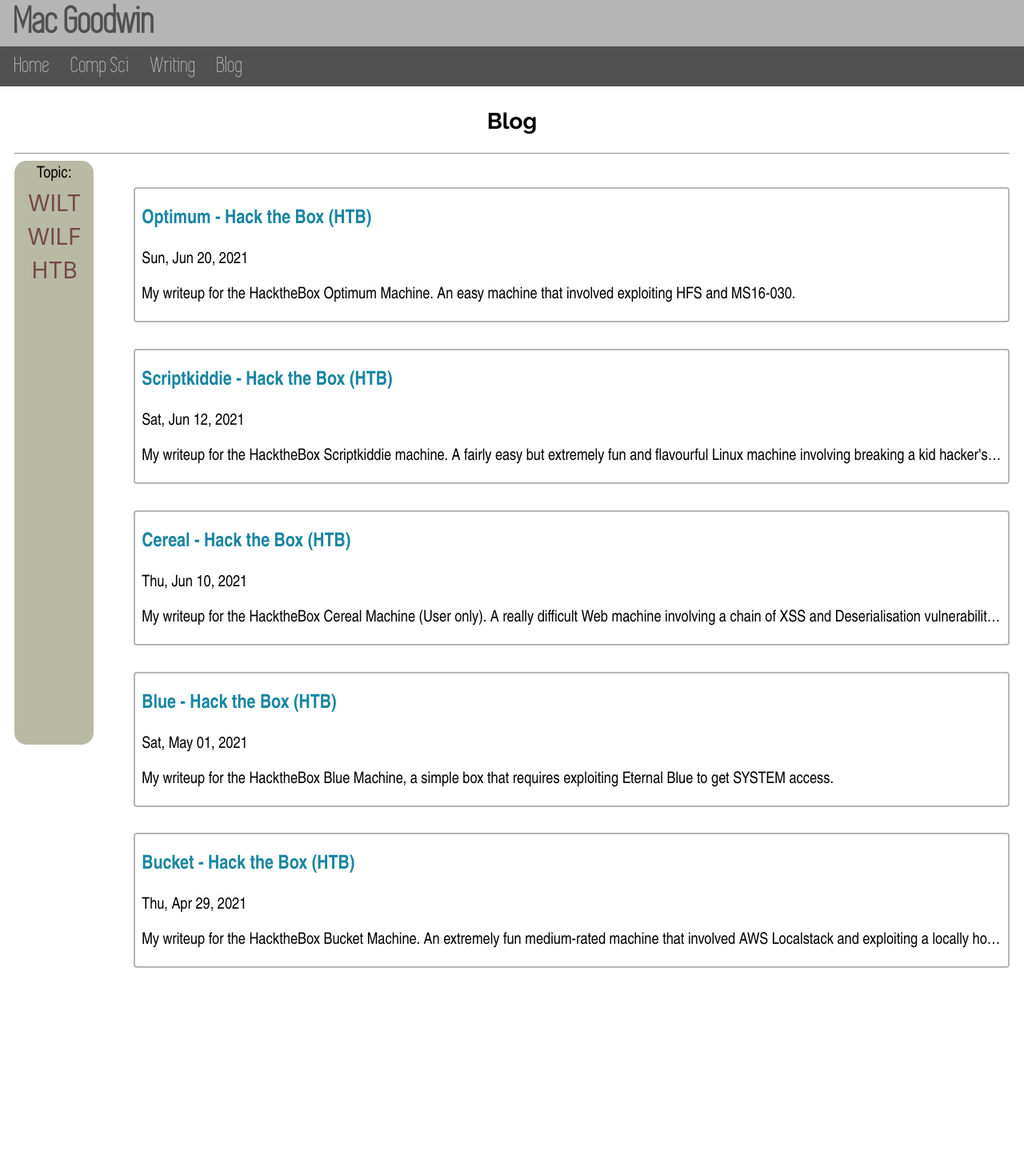
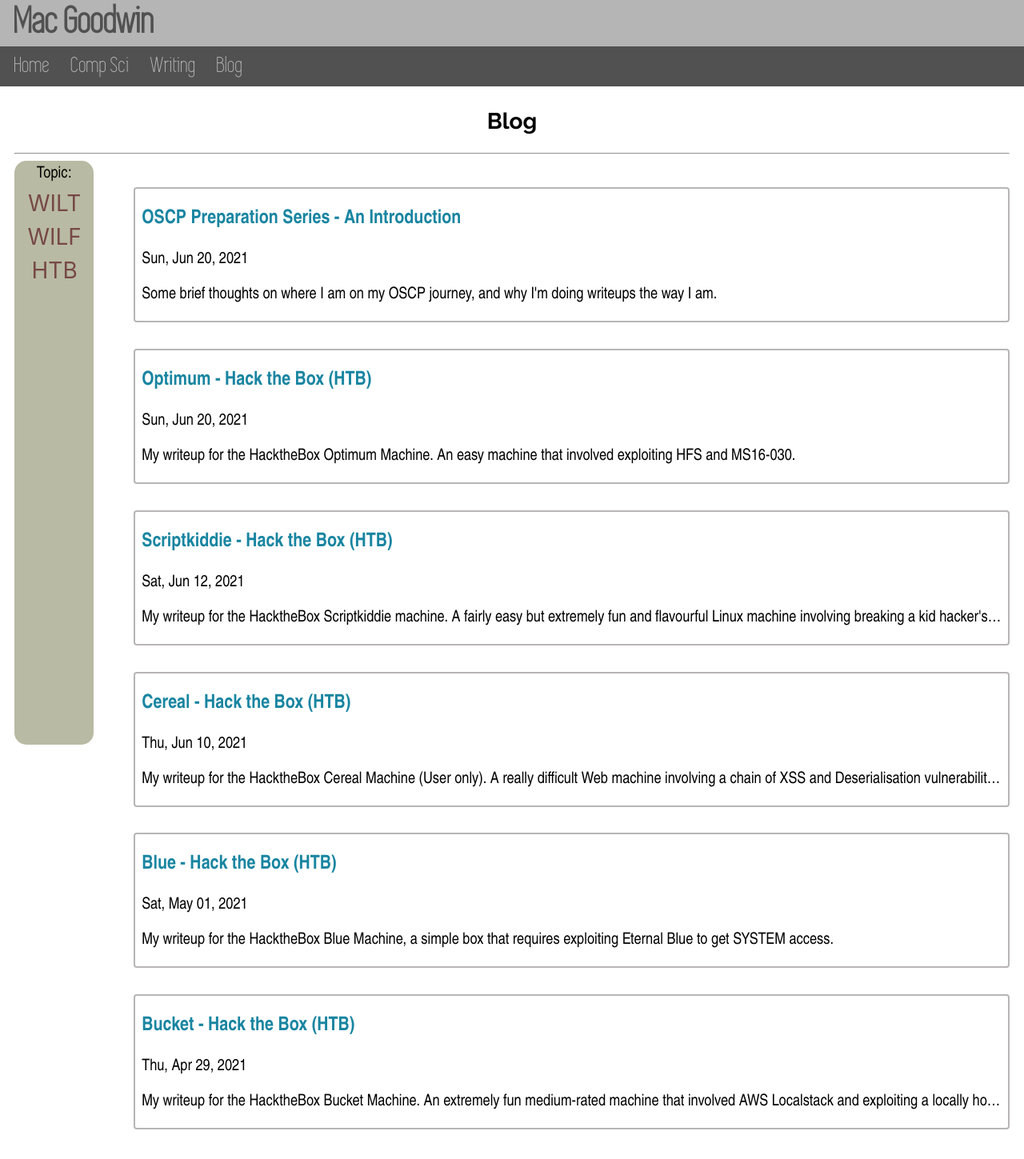
Before and after one commit to Twigonometry/mac-goodwin.com, a Jekyll site: the page built from mac-goodwin/blog/index.html, in a window 1280 px wide. Shown: the whole page at 80% size. Built offline with Jekyll 4.4.1, drawn with Linux system fonts in a browser that asks for light colours; some web fonts are replaced; before the commit the page ends 1247 px from its top, so only the background shows below that; part of the change alters nothing that is shown.

Commit message:
OSCP Prep Intro Blog post

```diff
--- /dev/null
+++ b/mac-goodwin/blog/HTB/_posts/2021-06-20-oscp-intro.md
@@ -0,0 +1,169 @@
+---
+layout: post
+layout: default
+title: "OSCP Preparation Series - An Introduction"
+description: "Some brief thoughts on where I am on my OSCP journey, and why I'm doing writeups the way I am."
+category_string: "none"
+custom_css: ['blogs']
+---
+
+# OSCP Prep Series Intro
+
+As I prepare for my OSCP exam, I will be blogging about all the things I've learned. This will mostly be in the form of Hack the Box retired machine writeups, but I'll also be regularly adding to my Cybersecurity Notes repository with the things I've learned. This might come in the form of detailed posts about topics, such as a Buffer Overflow or Web Hacking methodology guide, or a cheatsheet such as a list of useful Windows commands I've used along the way.
+
+After I've sat (and hopefully passed) I'll do a big roundup of what I learned and how I found it... even if I fail. I imagine this will still be useful even if I flunk the exam!
+
+I hope to sit the exam in late August 2021. I will be booking 30 days of lab time, starting in July, and will then have a month-ish to sure up my skills before sitting.
+
+Until then, I will be posting regularly here! I hope you enjoy the writeups and find the style helpful. Below are some of my thoughts on what I'm including in them.
+
+## Writeup Style & Methodology
+
+My writeup style might not fit everyone's tastes - I tend to include a lot of detail about my thought process and things I did to debug when stuff goes wrong. While this makes the writeups a lot longer, it is helpful for me in the long run so I can see what I did wrong and how I fixed it.
+
+What I want to include in my writeups:
+- My thought process while solving the boxes - i.e. what I tried and why I tried it
+- My mistakes - i.e. what went wrong, and why?
+- Key learnings for each box - new technologies, command line tricks, exploits and CVEs, and defence bypass techniques I used
+- Setup instructions when using technologies and tools for the first time - this way, I can reference this section in a later writeup
+
+If that sounds good, then these writeups might be beneficial to you! Still, I will include an Index page (in [Obsidian](https://github.com/Twigonometry/Cybersecurity-Notes)) or a Contents section (on [my site](https://mac-goodwin.com/blog/htb/)) to help with navigation, and regular checkpoints so you can skip ahead to what worked.
+
+With all that said, my first post in the series is [Blue](http://localhost:4001/blog/htb/2021/05/01/htb-blue.html). I will be adding tags to my blog page in the future so that the OSCP boxes are easier to find - they will be marked with the #oscp-prep tag.
+
+## What I'm Doing to Practice
+
+### Course Content
+
+Of course, I still need to actually *do* the course. Right now, I'm just muddling through Hack the Box. I will book the course to start in July, do my 30 days of lab time, and then I'll hopefully have a couple of weeks to revise before sitting the exam.
+
+I was advised to do a decent amount of Hack the Box so that by the time I sit the course I should be able to breeze through the labs within the 30 days. We'll see how that goes...
+
+Either way, I am hoping doing the course and the labs will help me have a better understanding of where I'm at - right now it is hard to tell whether I'm ready or not, especially as the style of Hack the Box machines might not match up exactly to the style of machines on the exam. I'm hoping the labs will be more representative and show me where my weaknesses are and what the top-end of difficulty is so I have time to polish off my skills before I sit the exam.
+
+### Hack the Box
+
+Here are the boxes I'll be prioritising, sorted by user-rated difficulty - I'm about halfway through as of writing this:
+
+- [x] Blue (Windows - 2.4)
+- [x] Legacy (Windows - 2.5)
+- [x] Lame (Linux - 2.8)
+- [x] Jerry (Windows - 2.9)
+- [x] Bashed (Linux - 3.3)
+- [x] Granny (Windows - 3.3)
+- [x] Optimum (Windows - 3.4)
+- [x] Shocker (Linux - 3.6)
+- [x] Devel (Windows - 3.6)
+- [x] Sense (Linux - 3.6)
+- [x] Nibbles (Linux - 3.7)
+- [x] Beep (Linux - 3.7)
+- [x] Poison (Linux - 4.0)
+- [ ] Valentine (Linux - 4.1)
+- [ ] Arctic (Windows - 4.1)
+- [ ] Sunday (Linux - 4.2)
+- [ ] Solidstate (Linux - 4.2)
+- [ ] Bounty (Windows - 4.6)
+- [ ] Silo (Windows - 5.2)
+- [ ] Nineveh (Linux - 5.3)
+- [ ] Tartarsauce (Linux - 5.8)
+- [ ] Node (Linux - 6.0)
+- [ ] Brainfuck (Linux - 6.6)
+
+This list is comprised mostly of those from the [TJ Null List](https://www.reddit.com/r/oscp/comments/cu6jhb/updated_oscplike_boxes_from_hackthebox_by_tjnull/), up to a difficulty level that has been described as probably the top-end of OSCP boxes by colleagues who've sat the exam.
+
+I'll be saving these boxes for a practice exam, as per a [reddit recommendation](https://www.reddit.com/r/oscp/comments/e3omhp/htb_practice_what_would_count_as_a_10_pt_box_20/), which I will writeup on this blog:
+
+- [ ] Grandpa (Windows - 3.5) (10 points)
+- [ ] Cronos (Linux - 4.2) (20 points)
+- [ ] Bastard (Windows - 4.5) (20 points)
+- [ ] Kotarak (Linux - 6.5) (25 points)
+
+I'll also add the Vulnhub machine Brainpan to this list as the 25-point BOF box.
+
+I won't write up the real exam (because I can't) but hopefully a post about how I found a practice exam will help some people, especially with explaining relative difficulty to Hack the Box and showing techniques for time management.
+
+### Other Practice
+
+Besides these boxes, I'm planning a few other activities to help me prepare:
+- Compiling all my notes from my practice into cheatsheets
+- Extra Buffer Overflow Practice
+	- Reading [Corelan's Buffer Overflow Series](https://www.corelan.be/index.php/2009/07/19/exploit-writing-tutorial-part-1-stack-based-overflows/)
+	- Watching [Live Overflow's Series](https://www.youtube.com/playlist?list=PLhixgUqwRTjxglIswKp9mpkfPNfHkzyeN)
+	- Doing Jack's [Stack Overflows for Beginners](https://www.vulnhub.com/entry/stack-overflows-for-beginners-101,290/) machine
+- Practicing Privilege Escalation
+	- Tiberius' [Linux Priv Esc THM Room](https://tryhackme.com/room/linuxprivesc)
+	- Tiberius' [Windows Priv Esc THM Room](https://tryhackme.com/room/windows10privesc)
+
+If I have time, I'll do the following
+- The rest of [TJ Null's list](https://www.reddit.com/r/oscp/comments/cu6jhb/updated_oscplike_boxes_from_hackthebox_by_tjnull/), including the harder boxes such as Jail which I missed off my initial checklist
+- Other boxes from 0xdf's [OSCP-like](https://0xdf.gitlab.io/tags.html#oscp-like) and [OSCP-plus](https://0xdf.gitlab.io/tags.html#oscp-plus) lists
+- Heath Adams' [Windows Priv Esc Course](https://www.udemy.com/course/windows-privilege-escalation-for-beginners/) and [Linux Priv Esc Course](https://www.udemy.com/course/linux-privilege-escalation-for-beginners/), or Tiberius' [Windows](https://www.udemy.com/course/windows-privilege-escalation/) and [Linux](https://www.udemy.com/course/linux-privilege-escalation/) equivalents
+- Try Hack Me rooms about [Buffer Overflow](https://tryhackme.com/room/bufferoverflowprep), [Active Directory](https://tryhackme.com/room/activedirectorybasics), and [Kerberos](https://tryhackme.com/room/attackingkerberos)
+- More modern HTB boxes, such as the recent releases Monitors, Dynstr, and Spider
+
+## Progress So Far
+
+I've learned a lot from these boxes so far. One of the main things that has improved is my methodology - my enumeration steps feel pretty solid now, and I know how to interact with a lot more core services. I'm also much better at privilege escalation than I was, and have started to learn where to look and what stands out as unusual on a filesystem (as well as learning about various dangerous configurations like capabilities).
+
+Crucially, I'm much better at windows. Not only am I more comfortable with Command Prompt and Powershell, but I've had the chance to explore various kernel exploits and techniques for finding them, as well as successfully exploiting a Potato-family exploit for the first time and understanding *why* they work. I think I'd now be confident to go back and try a harder example of this, such as Cereal's manual exploitation.
+
+On top of this, I've learnt a lot about file transfer on Windows systems, generating shellcode with `msfvenom` for various languages, and troubleshooting shells on several Operating Systems. I've also had some experience modifying and searching for CVE PoCs, which is a crucial skill.
+
+Finally, I've come across a few nice classes of common vulnerabilities and attack vectors, such as log poisoning and shellshock, which I just wouldn't have known to look for before taking on the retired boxes.
+
+## What I still Need to Achieve
+
+### A Rock-Solid Methodology
+
+I feel like my methodology has massively improved over the last six months or so of practice on HTB (and with [SESH](https://shefesh.com) and other side projects), but it's still worth being critical of it. Here's what I think I need to improve:
+- Not overlooking underlying webserver technologies - on a few boxes, such as Granny, I initially overlooked what was running on the webserver (i.e. WebDAV) as not important and focused on the powering language like ASP. Being meticulous about what shows up in the initial `nmap` scans will be important going forward
+- Realising when I'm in a rabbit hole - on a few of these boxes I've spent a long time debugging an exploit before realising it's not going to work. Sometimes it is hard to tell that it isn't appropriate for the box, such as on Granny when I only realised Juicy Potato wouldn't work when I got to the point of supplying a CLSID, but I think going forward I should set myself a cutoff point when I'm stuck where I force myself to try something else
+- At the same time, I need to not give up on an exploit too quickly - a few times I've searched for a class of exploit and not got a result immediately, and moved on to the next. It's worth googling for alternative implementations of that exploit, or adjusting my payload until my options are exhausted
+- Trying every exploit - in a similar vein, I've often overlooked `searchsploit` results, or forgotten to try them after getting deep into one that didn't work. A checklist might help going forward so I can refer back to my possible attack vectors when I get stuck
+
+### Faster Note Taking
+
+Note taking bogs me down. There's no denying it. I think this is because I'm simultaneously trying to create a writeup while I solve the box, so that I can quickly publish it. In reality I always spend a lot of time tweaking my writeups afterwards, so writing out my thought processes and narrating what I'm doing probably doesn't save me much time.
+
+Writing out my thought process does *sometimes* help with solving the box - however, I need to make it snappier and focus on key details, then flesh it out afterwards.
+
+This shouldn't be a problem on the exam itself, as I won't be publishing my exam solutions anywhere (obviously). But if I want to work through retired boxes efficiently, I need to learn how to take notes with a balance between speed and detail.
+
+### General Speed
+
+I spend a lot of time comprehending what I'm about to do. I think this stems from an innate fear of doing something that will screw everything up - I'm usually hesitant to make a big change on a computer system, like migrating a database, editing a partition, or running my code for the first time.
+
+I don't think this apprehension is unreasonable - but sometimes I need to just bite the bullet and launch an exploit for the sake of speed, rather than staring at the output of `searchsploit`.
+
+I think recently a lot of this has come from burnout, too - I will often find myself staring at a box if I've done a few that day and just not being able to push forward or feeling like the attack path seems too complicated. When I get this feeling, it's a good sign to take a break - and it will be crucial to recognise on a 24-hour exam.
+
+### Avoiding Tip Addiction
+
+With retired boxes, it is *very* easy to go online and look up the answer. I often find myself validating that I have the right approach, or checking my payload against a writeup.
+
+There's nothing inherently wrong with taking hints - it's all learning, after all. But it needs to be consistently done as a last resort, not just when I'm a bit stuck. I'm making a commitment to exhaust all my ideas and avenues of attack before checking online from this point forward.
+
+### Windows
+
+While I've gotten better at Windows, I still feel I have a few key areas that I need to brush up on:
+- Compiling exploits locally
+- Interacting with the registry
+- DLL injection-based attacks
+- Understanding windows security features such as the storing of credentials and how privileges work
+- Different constrained language modes and how to escape from them
+- Key techniques to exploit different kinds of limited code execution during priv esc, such as adding a new user - this would be in a situation where an exploit didn't just give me a shell, and I needed to do something more complicated
+
+### BOF
+
+Buffer Overflows are a big daunting thing to learn for me - I am hoping that the OSCP course content will sure up my understanding, and I know I need to practice the practical side of exploitation with things like `gdb` so I know how to apply the theory.
+
+### Other
+
+- Non Web-Based Challenges and Services - I have to say web is my favourite part of cybersecurity so far, but need to not neglect things like Active Directory
+- Docker and other container-based services seem to be becoming more popular on challenges recently, and I'd like to get more familiar with enumerating and escaping them
+- Advanced SQL Injection - I need to brush up on practical exploitation of harder SQL challenges, such as blind injections, and ways to pop shells from SQL environments. It's also worth looking at NoSQL technologies too, like MongoDB
+- Proxies and advanced Networking Concepts - practically using proxies and tunnelling technologies like `socat` and `proxychains` is a skill I'm not as comfortable with as I'd like. I also want to look at interacting with services like Squid, which I've seen come up on a few more recent HTB machines
+
+## Conclusion
+
+I'm excited to continue with my OSCP journey, and I hope to smash the exam! Here's hoping that these collected resources will be useful to somebody sitting the exam in the future - from one novice hacker to another.
--- a/mac-goodwin/blog/index.html
+++ b/mac-goodwin/blog/index.html
@@ -24,7 +24,7 @@ description: Blog posts about my writing, programming projects, and anything els
         {% for post in site.posts %}
             <div class="blog-showcase">
                 <div class="text">
-                    <h3><a href="{{ post.url }}">{{ post.title }} - {{ post.category_string }}</a></h3>
+                    <h3><a href="{{ post.url }}">{{ post.title }} {% if post.category_string != "none" %} - {{ post.category_string }} {% endif %}</a></h3>
 
                     <p>{{ post.date | date: "%a, %b %d, %Y" }}</p>
 
```
